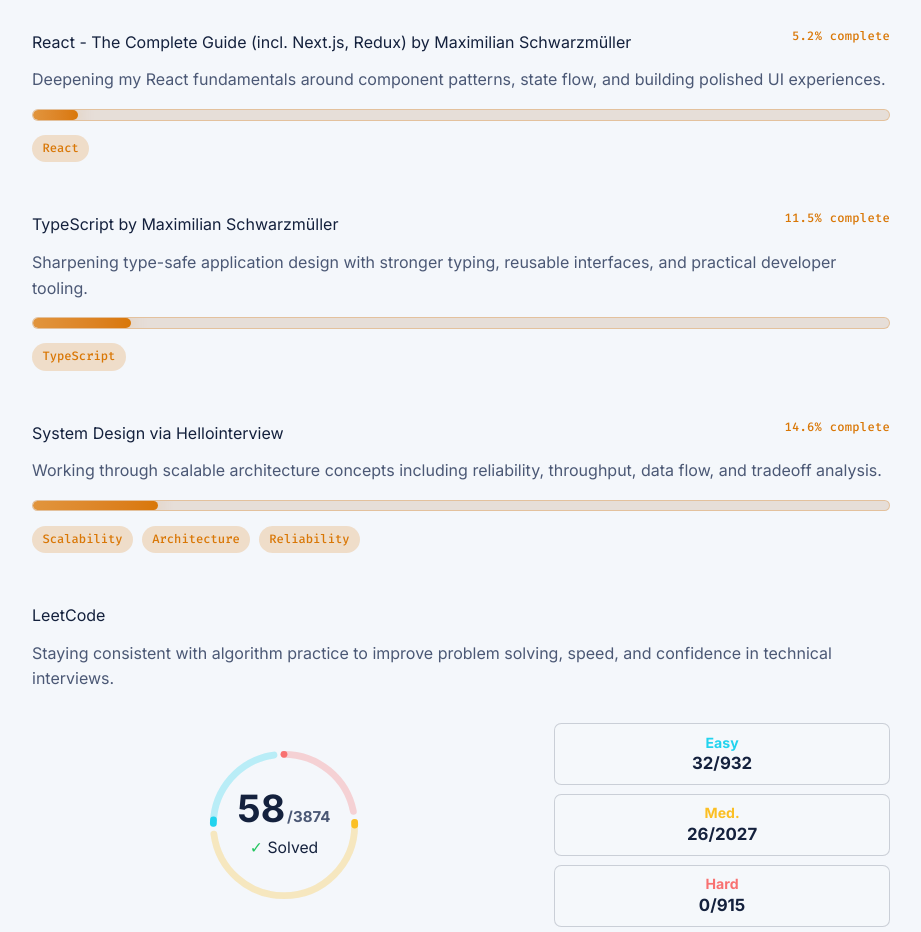
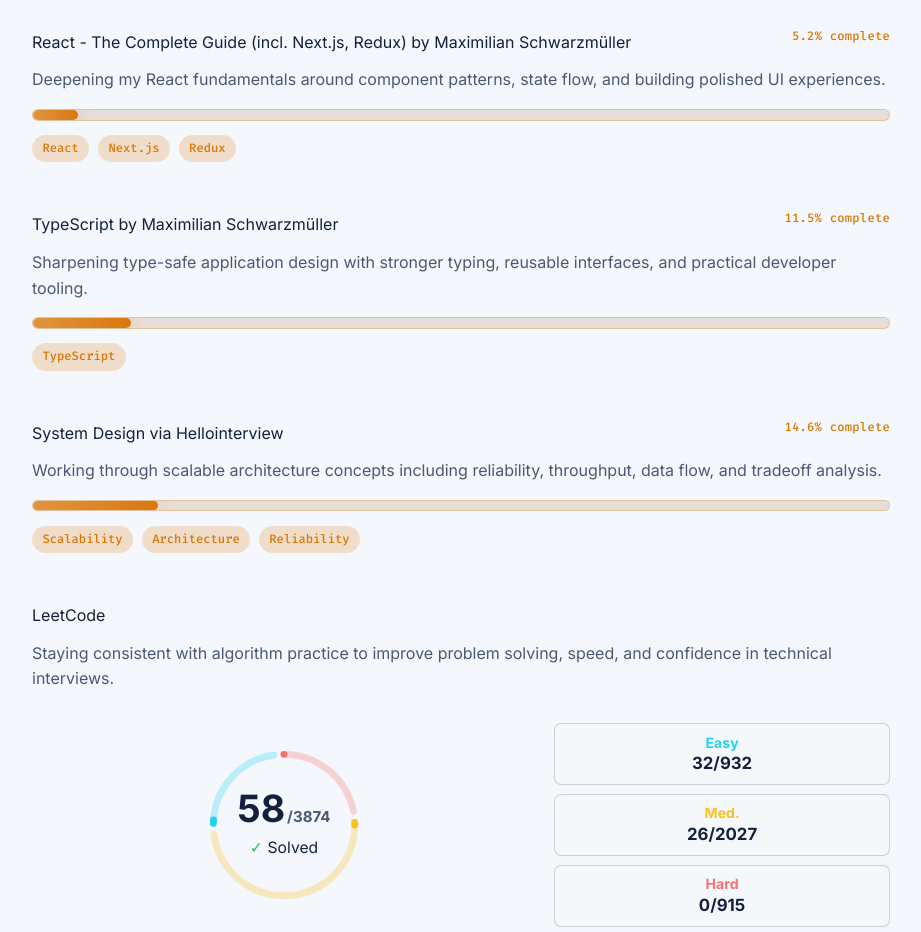
Before and after one commit to kurtluu/portfolio, a React (Vite) app in the folder react-ts-site/: page / in a window 1280 px wide. Shown: the part 2560-3492 px from the top of the page, without its empty margins (179-1100 px from the left). Built offline with nearby package versions, Linux system fonts and the light colour scheme.

Commit message:
Add Next.js and Redux tags to React course

```diff
--- a/react-ts-site/src/App.tsx
+++ b/react-ts-site/src/App.tsx
@@ -119,7 +119,7 @@ const courses: Course[] = [
     progress: 5.2,
     status: "5.2% complete",
     description: "Deepening my React fundamentals around component patterns, state flow, and building polished UI experiences.",
-    tags: ["React"],
+    tags: ["React", "Next.js", "Redux"],
   },
   {
     title: "TypeScript by Maximilian Schwarzmüller",
```
